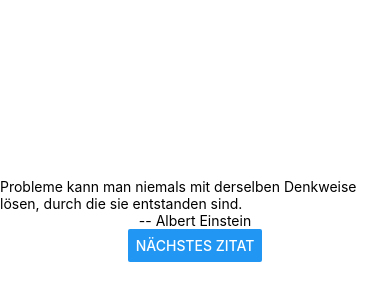
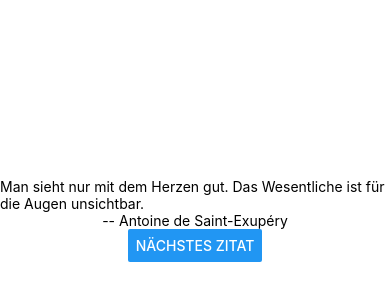
Before and after one commit to StoyanStoyanov1/PetApp-ReactNative, a React Native app in the folder NiceQuotes/: screen / in a window 390 px wide. Shown: the part 202-502 px from the top of the page. Built offline with nearby package versions, Linux system fonts and the light colour scheme.

Commit message:
useState

```diff
--- a/NiceQuotes/App.js
+++ b/NiceQuotes/App.js
@@ -1,12 +1,28 @@
+import { useState } from 'react';
 import { StatusBar } from 'expo-status-bar';
 import { Button, StyleSheet, Text, View } from 'react-native';
 
+const data = [
+  {text: "Man sieht nur mit dem Herzen gut. Das Wesentliche ist für die Augen unsichtbar.",
+    author: "Antoine de Saint-Exupéry" },
+{ text: "Phantasie ist wichtiger als Wissen, denn Wissen ist begrenzt.",
+  author: "Albert Einstein" },
+{ text: "Wer kämpft, kann verlieren. Wer nicht kämpft, hat schon verloren.",
+  author: "Bertolt Brecht" },
+];
+
 export default function App() {
+
+  const [index, setIndex] = useState(0);
+
+  const qoute = data[index];
+
   return (
     <View style={styles.container}>
-      <Text>Probleme kann man niemals mit derselben Denkweise lösen, durch die sie entstanden sind.</Text>
-      <Text>-- Albert Einstein</Text>
-      <Button title="Nächstes Zitat" />
+      <Text>{qoute.text}</Text>
+      <Text>-- {qoute.author}</Text>
+      <Button title="Nächstes Zitat"
+        onPress={() => setIndex((index + 1 ) % data.length)}/>
       <StatusBar style="auto" />
     </View>
   );
```
